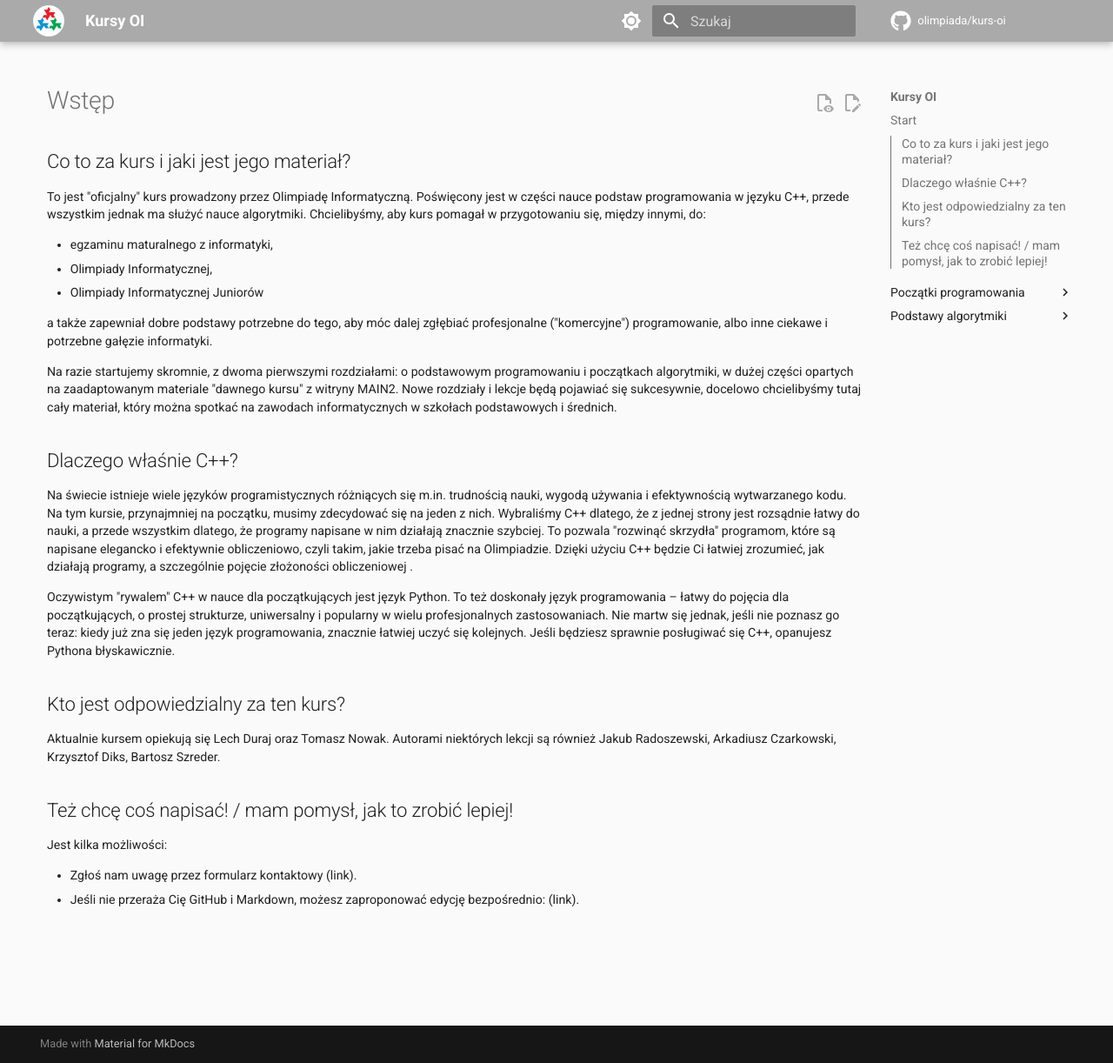
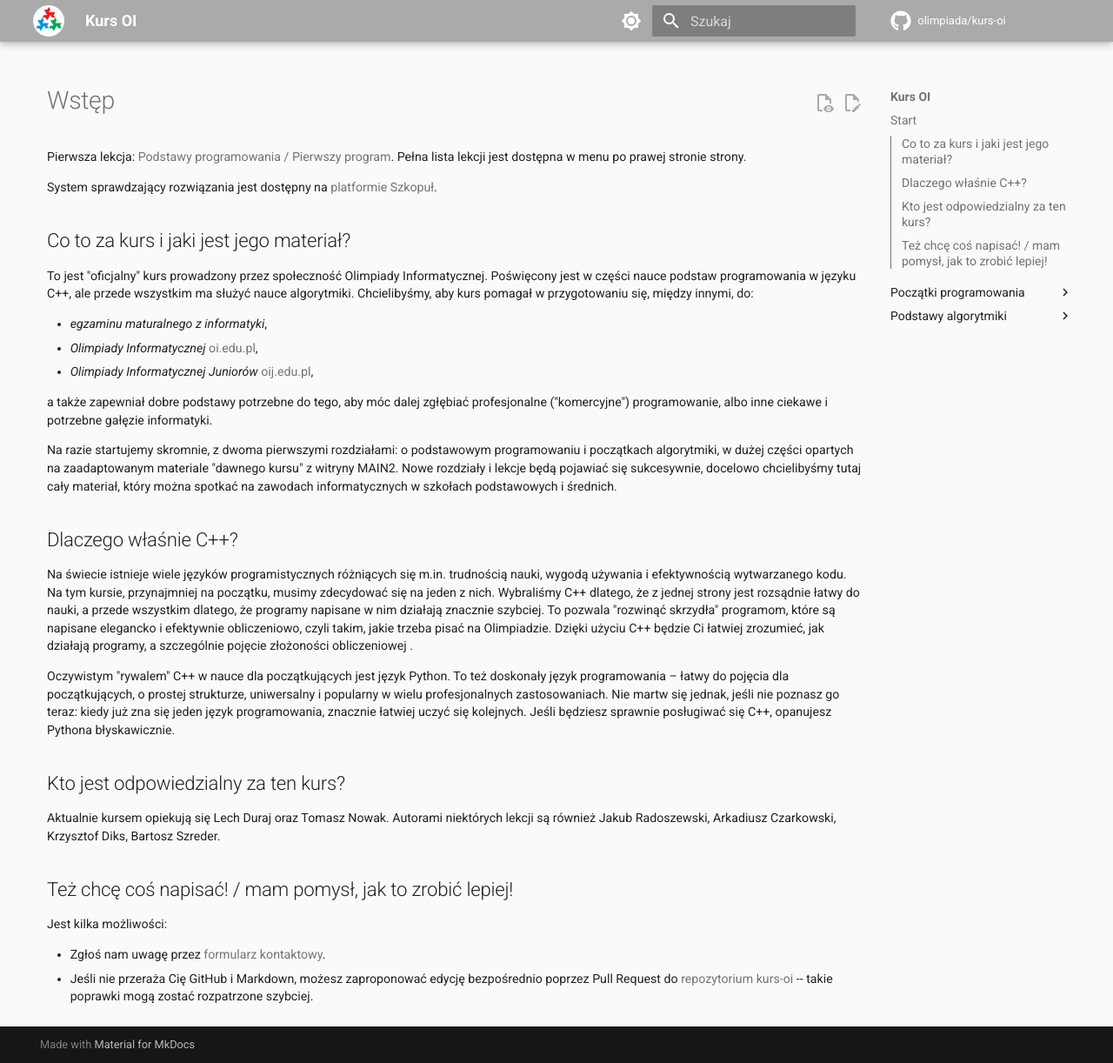
Before and after one commit to olimpiada/kurs-oi, an MkDocs documentation site: the page built from docs/index.md, in a window 1280 px wide and 1222 px high. Shown: the whole window at 87% size. Built offline with MkDocs 1.6.1 and Material for MkDocs 9.7.7, drawn with Linux system fonts in a browser that asks for light colours; comment, search, counter and statistics services are not loaded.

Commit message:
poprawki wstępu

```diff
--- a/docs/index.md
+++ b/docs/index.md
@@ -1,12 +1,16 @@
 # Wstęp
+
+Pierwsza lekcja: [Podstawy programowania / Pierwszy program](https://kurs.oi.edu.pl/Oficjalny-kurs-OI/A-podstawy-programowania/A1-pierwszy-program/). Pełna lista lekcji jest dostępna w menu po prawej stronie strony.
+
+System sprawdzający rozwiązania jest dostępny na [platformie Szkopuł](TODO LINK).
 
 ## Co to za kurs i jaki jest jego materiał?
 
-To jest "oficjalny" kurs prowadzony przez Olimpiadę Informatyczną. Poświęcony jest w części nauce podstaw programowania w języku C++, przede wszystkim jednak ma służyć nauce algorytmiki. Chcielibyśmy, aby kurs pomagał w przygotowaniu się, między innymi, do:
+To jest "oficjalny" kurs prowadzony przez społeczność Olimpiady Informatycznej. Poświęcony jest w części nauce podstaw programowania w języku C++, ale przede wszystkim ma służyć nauce algorytmiki. Chcielibyśmy, aby kurs pomagał w przygotowaniu się, między innymi, do:
 
- * egzaminu maturalnego z informatyki,
- * Olimpiady Informatycznej,
- * Olimpiady Informatycznej Juniorów
+ * *egzaminu maturalnego z informatyki*,
+ * *Olimpiady Informatycznej* [oi.edu.pl](https://oi.edu.pl/),
+ * *Olimpiady Informatycznej Juniorów* [oij.edu.pl](https://oij.edu.pl/),
 
 a także zapewniał dobre podstawy potrzebne do tego, aby móc dalej zgłębiać profesjonalne ("komercyjne") programowanie, albo inne ciekawe i potrzebne gałęzie informatyki.
 
@@ -26,5 +30,5 @@ Aktualnie kursem opiekują się Lech Duraj oraz Tomasz Nowak. Autorami niektór
 
 Jest kilka możliwości:
 
- * Zgłoś nam uwagę przez formularz kontaktowy (link).
- * Jeśli nie przeraża Cię GitHub i Markdown, możesz zaproponować edycję bezpośrednio: (link).
+ * Zgłoś nam uwagę przez [formularz kontaktowy](https://forms.gle/Nj8oRMhaV7QxnFZLA).
+ * Jeśli nie przeraża Cię GitHub i Markdown, możesz zaproponować edycję bezpośrednio poprzez Pull Request do [repozytorium kurs-oi](https://github.com/olimpiada/kurs-oi/) -- takie poprawki mogą zostać rozpatrzone szybciej.
--- a/mkdocs.yml
+++ b/mkdocs.yml
@@ -1,4 +1,4 @@
-site_name: Kursy OI
+site_name: Kurs OI
 repo_url: https://github.com/olimpiada/kurs-oi
 repo_name: olimpiada/kurs-oi
 edit_uri: edit/master/docs/
```
Also changed, not shown: docs/Oficjalny-kurs-OI/test.md (deleted, +0 -2 lines).
